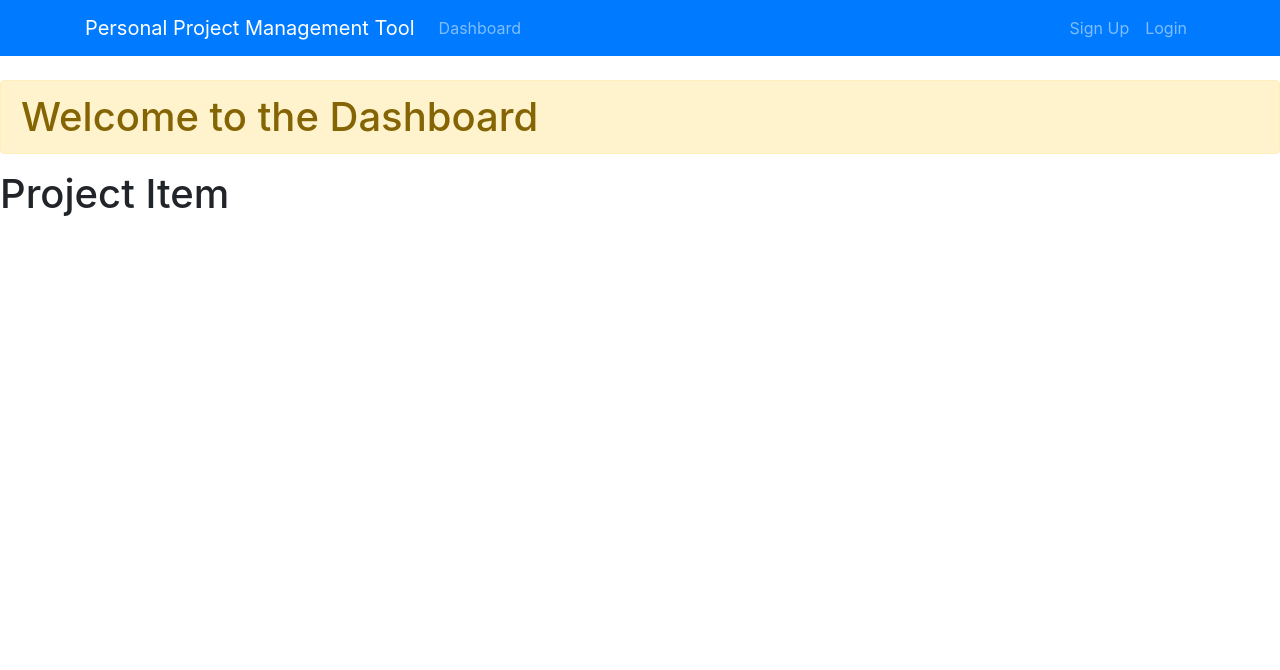
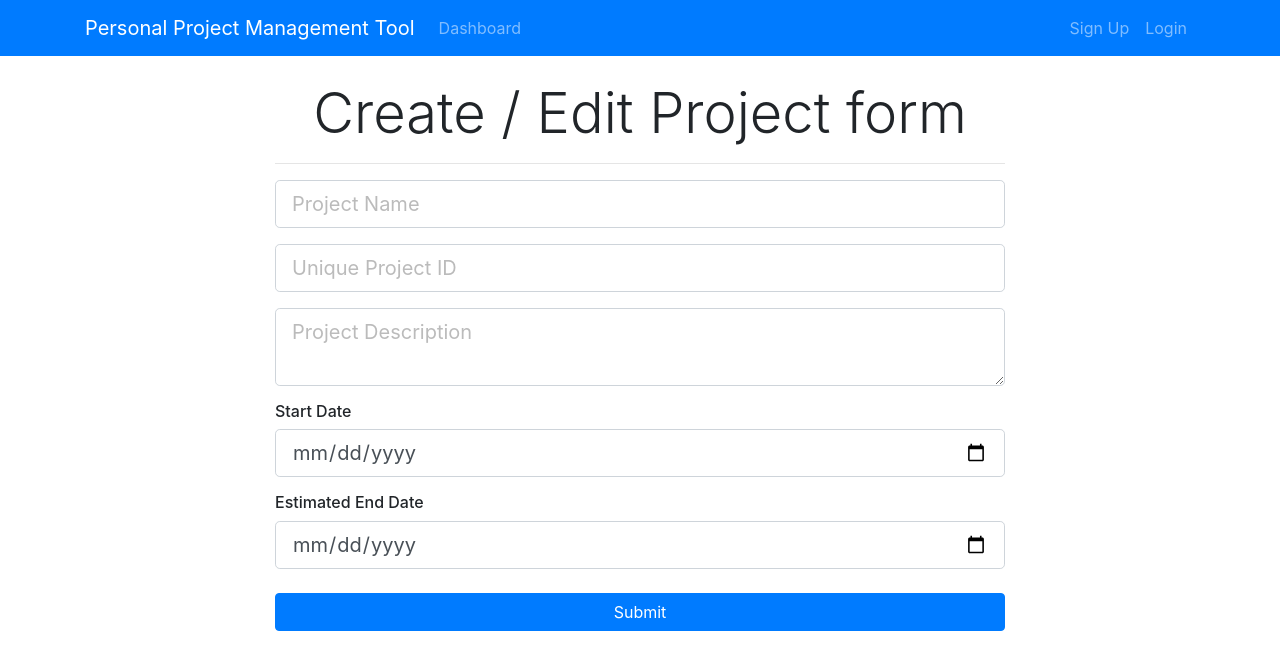
Before and after one commit to Adamiss/PPMToolFullStack, a React (Create React App) app in the folder FrontEnd/ppmtool-react-client/: page /addProject in a window 1280 px wide. Shown: the top 670 px of the page. Built offline with nearby package versions, Linux system fonts and the light colour scheme.

Commit message:
Create add project form

```diff
--- a/FrontEnd/ppmtool-react-client/package.json
+++ b/FrontEnd/ppmtool-react-client/package.json
@@ -9,6 +9,7 @@
     "bootstrap": "^4.6.0",
     "react": "^17.0.1",
     "react-dom": "^17.0.1",
+    "react-router-dom": "^5.2.0",
     "react-scripts": "4.0.2",
     "web-vitals": "^1.1.0"
   },
--- a/FrontEnd/ppmtool-react-client/public/index.html
+++ b/FrontEnd/ppmtool-react-client/public/index.html
@@ -24,7 +24,8 @@
       work correctly both with client-side routing and a non-root public URL.
       Learn how to configure a non-root public URL by running `npm run build`.
     -->
-    <title>React App</title>
+    <link rel="stylesheet" href="https://cdnjs.cloudflare.com/ajax/libs/font-awesome/5.15.2/css/all.min.css" integrity="sha512-HK5fgLBL+xu6dm/Ii3z4xhlSUyZgTT9tuc/hSrtw6uzJOvgRr2a9jyxxT1ely+B+xFAmJKVSTbpM/CuL7qxO8w==" crossorigin="anonymous" />
+    <title>PPM Tool</title>
   </head>
   <body>
     <noscript>You need to enable JavaScript to run this app.</noscript>
--- a/FrontEnd/ppmtool-react-client/src/App.js
+++ b/FrontEnd/ppmtool-react-client/src/App.js
@@ -2,14 +2,19 @@ import logo from "./logo.svg";
 import "./App.css";
 import Dashboard from "./components/Dashboard";
 import "bootstrap/dist/css/bootstrap.min.css";
+import { BrowserRouter as Router, Route } from "react-router-dom";
 import Header from "./components/Layout/Header";
+import AddProject from "./components/Project/AddProject";
 
 function App() {
   return (
-    <div className="App">
-      <Header />
-      <Dashboard />
-    </div>
+    <Router>
+      <div className="App">
+        <Header />
+        <Route exact path="/dashboard" component={Dashboard} />
+        <Route exact path="/addProject" component={AddProject} />
+      </div>
+    </Router>
   );
 }
 
--- a/FrontEnd/ppmtool-react-client/src/components/Dashboard.js
+++ b/FrontEnd/ppmtool-react-client/src/components/Dashboard.js
@@ -1,12 +1,23 @@
 import React, { Component } from "react";
+import CreateProjectButton from "./Project/CreateProjectButton";
 import ProjectItem from "./Project/ProjectItem";
 
 export default class Dashboard extends Component {
   render() {
     return (
-      <div>
-        <h1 className="alert alert-warning">Welcome to the Dashboard</h1>
-        <ProjectItem />
+      <div className="projects">
+        <div className="container">
+          <div className="row">
+            <div className="col-md-12">
+              <h1 className="display-4 text-center">Projects</h1>
+              <br />
+              <CreateProjectButton />
+              <br />
+              <hr />
+              <ProjectItem />
+            </div>
+          </div>
+        </div>
       </div>
     );
   }
--- a/FrontEnd/ppmtool-react-client/src/components/Layout/Header.js
+++ b/FrontEnd/ppmtool-react-client/src/components/Layout/Header.js
@@ -2,37 +2,37 @@ import React, { Component } from "react";
 class Header extends Component {
   render() {
     return (
-      <nav class="navbar navbar-expand-sm navbar-dark bg-primary mb-4">
-        <div class="container">
-          <a class="navbar-brand" href="Dashboard.html">
+      <nav className="navbar navbar-expand-sm navbar-dark bg-primary mb-4">
+        <div className="container">
+          <a className="navbar-brand" href="Dashboard.html">
             Personal Project Management Tool
           </a>
           <button
-            class="navbar-toggler"
+            className="navbar-toggler"
             type="button"
             data-toggle="collapse"
             data-target="#mobile-nav"
           >
-            <span class="navbar-toggler-icon" />
+            <span className="navbar-toggler-icon" />
           </button>
 
-          <div class="collapse navbar-collapse" id="mobile-nav">
-            <ul class="navbar-nav mr-auto">
-              <li class="nav-item">
-                <a class="nav-link" href="/dashboard">
+          <div className="collapse navbar-collapse" id="mobile-nav">
+            <ul className="navbar-nav mr-auto">
+              <li className="nav-item">
+                <a className="nav-link" href="/dashboard">
                   Dashboard
                 </a>
               </li>
             </ul>
 
-            <ul class="navbar-nav ml-auto">
-              <li class="nav-item">
-                <a class="nav-link " href="register.html">
+            <ul className="navbar-nav ml-auto">
+              <li className="nav-item">
+                <a className="nav-link " href="register.html">
                   Sign Up
                 </a>
               </li>
-              <li class="nav-item">
-                <a class="nav-link" href="login.html">
+              <li className="nav-item">
+                <a className="nav-link" href="login.html">
                   Login
                 </a>
               </li>
--- /dev/null
+++ b/FrontEnd/ppmtool-react-client/src/components/Project/AddProject.js
@@ -0,0 +1,112 @@
+import React, { Component } from "react";
+
+class AddProject extends Component {
+  constructor() {
+    super();
+
+    this.state = {
+      projectName: "",
+      projectIdentifier: "",
+      description: "",
+      start_date: "",
+      end_date: "",
+      errors: {},
+    };
+
+    this.onChange = this.onChange.bind(this);
+    this.onSubmit = this.onSubmit.bind(this);
+  }
+
+  onChange(e) {
+    this.setState({ [e.target.name]: e.target.value });
+  }
+
+  onSubmit(e) {
+    e.preventDefault();
+    const newProject = {
+      projectName: this.state.projectName,
+      projectIdentifier: this.state.projectIdentifier,
+      description: this.state.description,
+      start_date: this.state.start_date,
+      end_date: this.state.end_date,
+    };
+    console.log(newProject);
+  }
+
+  render() {
+    return (
+      <div>
+        <div className="project">
+          <div className="container">
+            <div className="row">
+              <div className="col-md-8 m-auto">
+                <h5 className="display-4 text-center">
+                  Create / Edit Project form
+                </h5>
+                <hr />
+                <form onSubmit={this.onSubmit}>
+                  <div className="form-group">
+                    <input
+                      type="text"
+                      className="form-control form-control-lg "
+                      placeholder="Project Name"
+                      name="projectName"
+                      value={this.state.projectName}
+                      onChange={this.onChange}
+                    />
+                  </div>
+                  <div className="form-group">
+                    <input
+                      type="text"
+                      className="form-control form-control-lg"
+                      placeholder="Unique Project ID"
+                      name="projectIdentifier"
+                      value={this.state.projectIdentifier}
+                      onChange={this.onChange}
+                    />
+                  </div>
+                  <div className="form-group">
+                    <textarea
+                      className="form-control form-control-lg"
+                      placeholder="Project Description"
+                      name="description"
+                      value={this.state.description}
+                      onChange={this.onChange}
+                    ></textarea>
+                  </div>
+                  <h6>Start Date</h6>
+                  <div className="form-group">
+                    <input
+                      type="date"
+                      className="form-control form-control-lg"
+                      name="start_date"
+                      value={this.state.start_date}
+                      onChange={this.onChange}
+                    />
+                  </div>
+                  <h6>Estimated End Date</h6>
+                  <div className="form-group">
+                    <input
+                      type="date"
+                      className="form-control form-control-lg"
+                      name="end_date"
+                      value={this.state.end_date}
+                      onChange={this.onChange}
+                    />
+                  </div>
+
+                  <input
+                    type="submit"
+                    className="btn btn-primary btn-block mt-4"
+                  />
+                </form>
+              </div>
+            </div>
+          </div>
+        </div>
+      </div>
+    );
+  }
+}
+
+export default AddProject;
--- /dev/null
+++ b/FrontEnd/ppmtool-react-client/src/components/Project/CreateProjectButton.js
@@ -0,0 +1,13 @@
+import React from "react";
+import { Link } from "react-router-dom";
+
+const CreateProjectButton = () => {
+  return (
+    <React.Fragment>
+      <Link to="/addProject" className="btn btn-lg btn-info">
+        Create a Project
+      </Link>
+    </React.Fragment>
+  );
+};
+export default CreateProjectButton;
--- a/FrontEnd/ppmtool-react-client/src/components/Project/ProjectItem.js
+++ b/FrontEnd/ppmtool-react-client/src/components/Project/ProjectItem.js
@@ -2,7 +2,40 @@ import React, { Component } from "react";
 
 class ProjectItem extends Component {
   render() {
-    return <h1>Project Item</h1>;
+    return (
+      <div className="container">
+        <div className="card card-body bg-light mb-3">
+          <div className="row">
+            <div className="col-2">
+              <span className="mx-auto">REACT</span>
+            </div>
+            <div className="col-lg-6 col-md-4 col-8">
+              <h3>Spring / React Project</h3>
+              <p>Project to create a Kanban Board with Spring Boot and React</p>
+            </div>
+            <div className="col-md-4 d-none d-lg-block">
+              <ul className="list-group">
+                <a href="#">
+                  <li className="list-group-item board">
+                    <i className="fa fa-flag-checkered pr-1"> Project Board </i>
+                  </li>
+                </a>
+                <a href="#">
+                  <li className="list-group-item update">
+                    <i className="fa fa-edit pr-1"> Update Project Info</i>
+                  </li>
+                </a>
+                <a href="">
+                  <li className="list-group-item delete">
+                    <i className="fa fa-minus-circle pr-1"> Delete Project</i>
+                  </li>
+                </a>
+              </ul>
+            </div>
+          </div>
+        </div>
+      </div>
+    );
   }
 }
 
```
Also changed, not shown: 1 other file (tests, documents, lock files or other folders).
